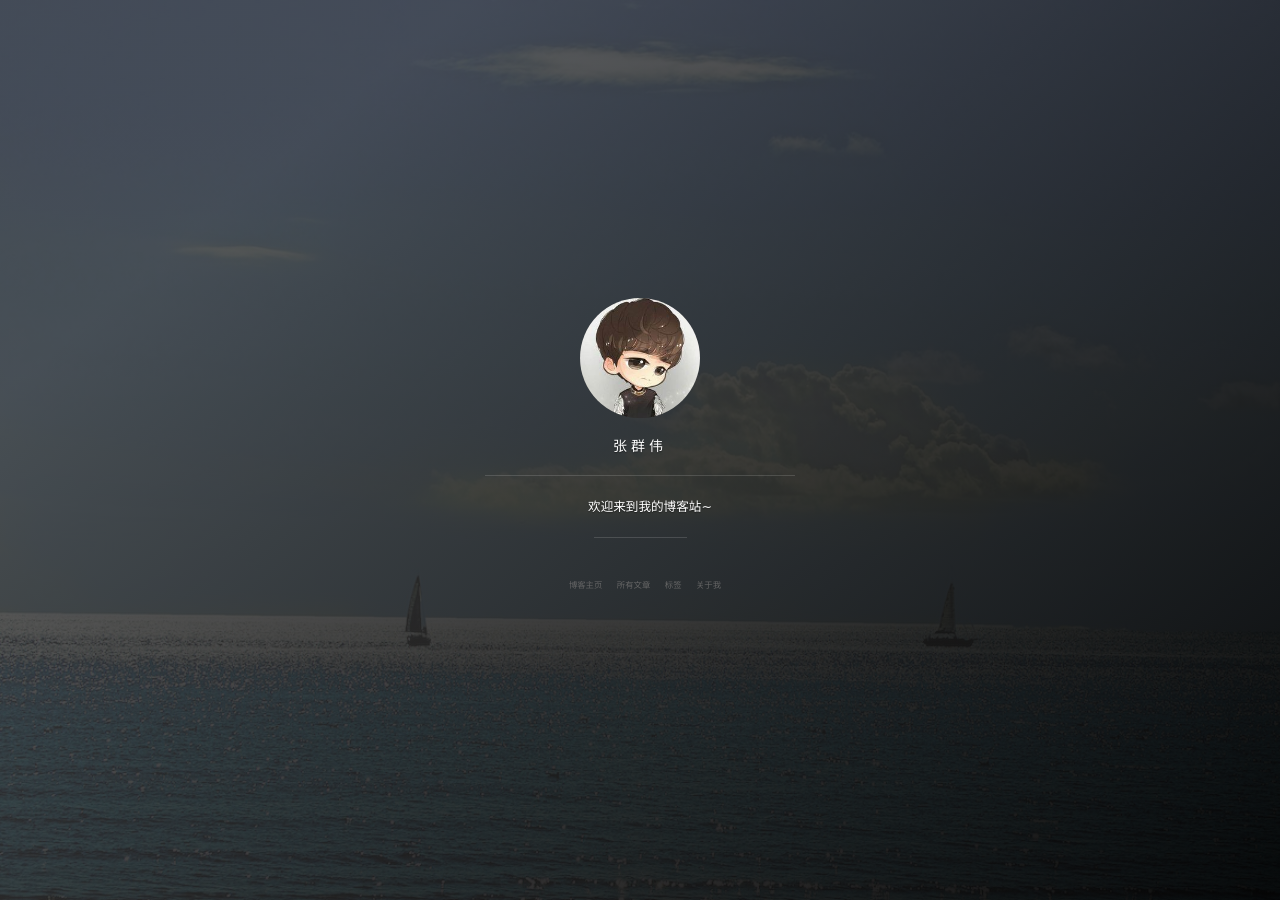
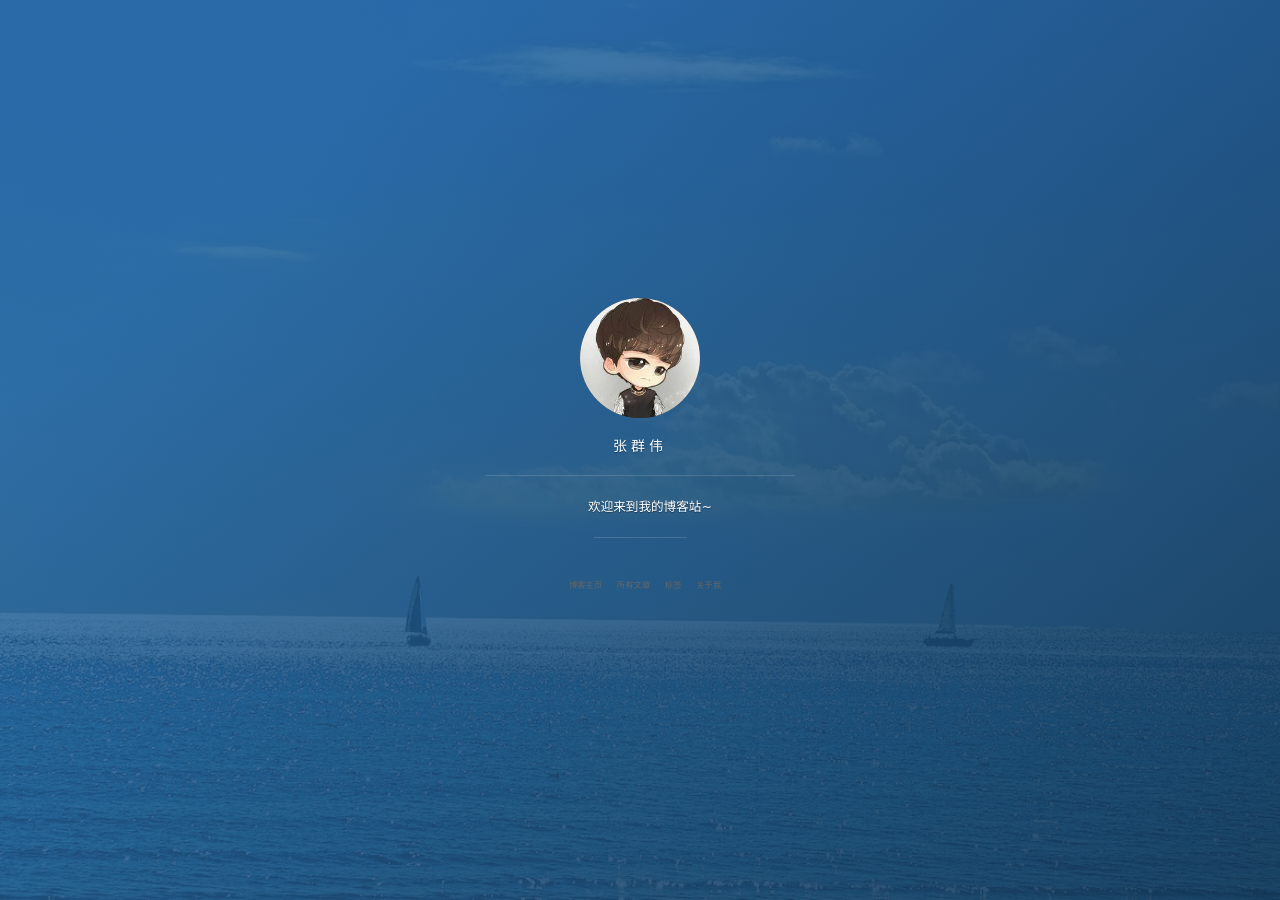
Before and after one commit to syhleo/zhangqunwei.github.io, a Jekyll site: the page built from index.html, in a window 1280 px wide. Built offline with Jekyll 4.4.1, drawn with Linux system fonts in a browser that asks for light colours; nearby versions of some CDN libraries; the list of posts is cut into pages by our own code; comment, search, counter and statistics services are not loaded.

```diff
--- a/_config.yml
+++ b/_config.yml
@@ -49,7 +49,7 @@
 textColor: #FF0000
 
 # supported colors: blue, green, purple, red, orange or slate. If you need clear, leave it empty.
-cover_color: clear
+cover_color: blue
 
 # The blog button should not be removed.
 blog_button:
```
